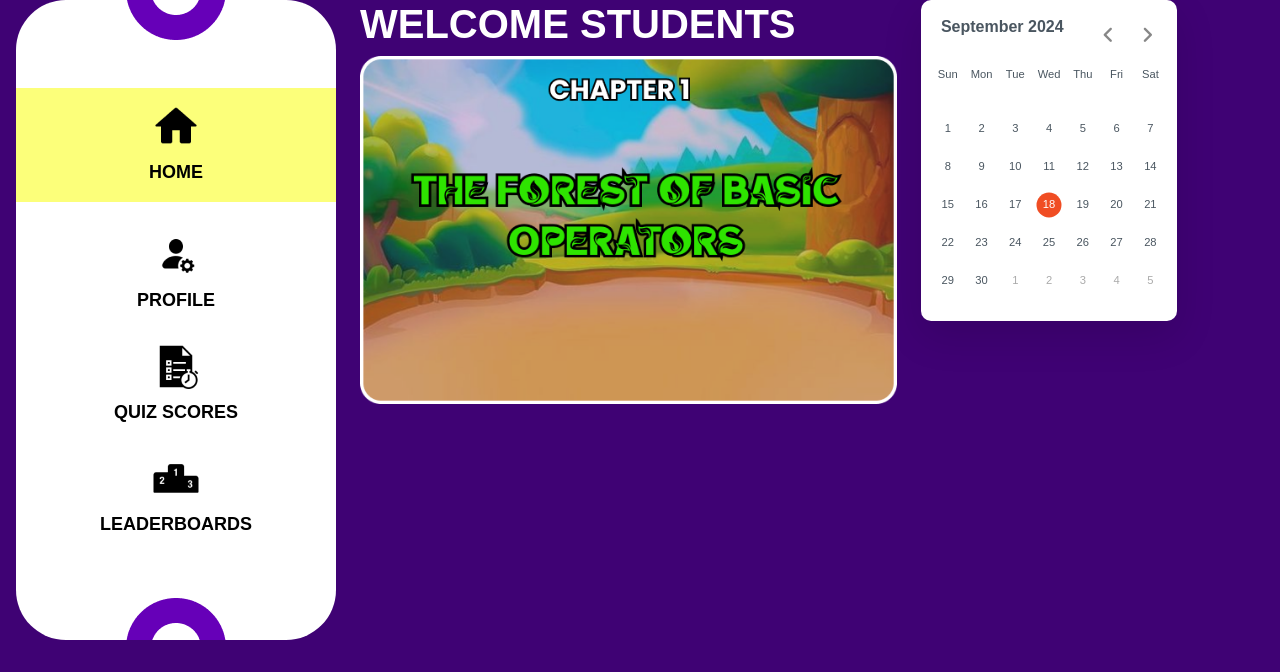
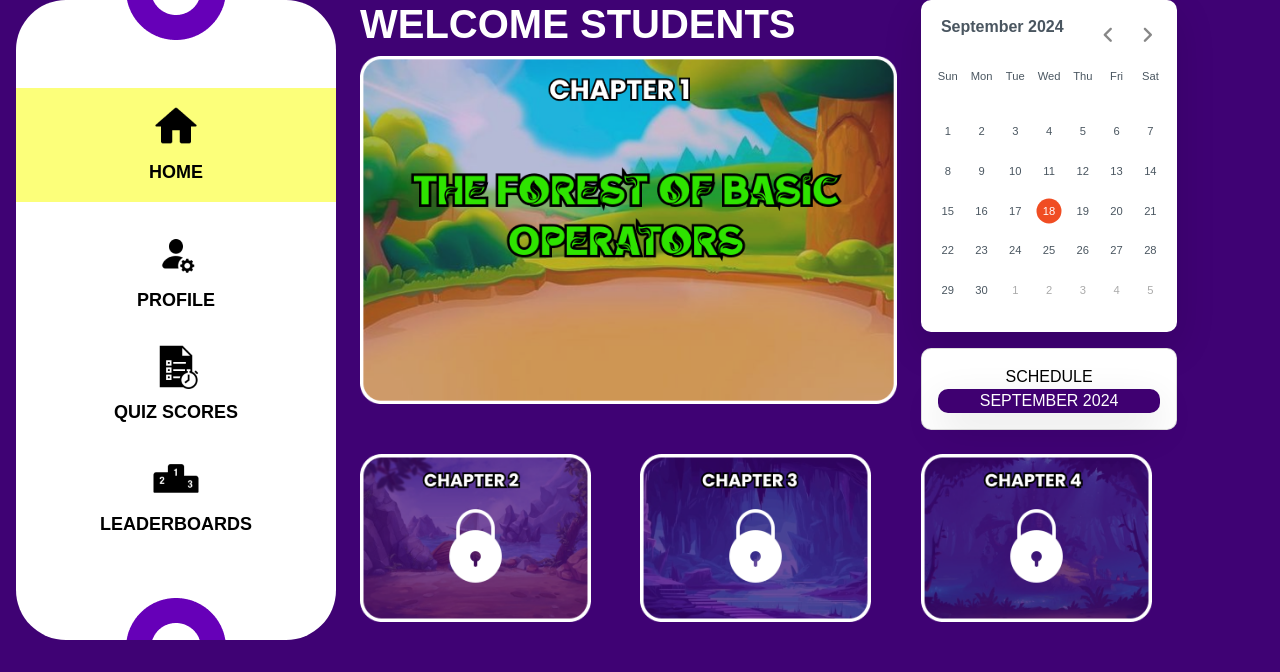
Before and after one commit to rodelio30/mathventures-layout, a PHP site: page /user/index.php in a window 1280 px wide; the page is wider, and only the part inside the window is pictured. Shown: the part 128-800 px from the top of that part. Run offline with PHP 8.4, Linux system fonts and the light colour scheme; data that the repository does not hold is empty; some web fonts are replaced.

Commit message:
dashboard layout only

```diff
--- a/user/index.php
+++ b/user/index.php
@@ -70,12 +70,26 @@
                         <ul class="days"></ul>
                     </div>
                   </div>
+                  <div class="card card-week">
+                    <span class="text-center">
+                      SCHEDULE
+                    </span>
+                    <div class="wrapper card-week-inside">
+                        SEPTEMBER 2024
                     </div>
                   </div>
-            <div class="row">
-              <div class="col-md-4"></div>
-              <div class="col-md-4"></div>
-                <div class="col-md-4"></div>
+              </div>
+            </div>
+            <div class="row mt-4">
+              <div class="col-md-4">
+                <img src="../img/user/chapter2.png" alt="" style="width: 90%;">
+              </div>
+              <div class="col-md-4">
+                <img src="../img/user/chapter3.png" alt="" style="width: 90%;">
+              </div>
+              <div class="col-md-4">
+                <img src="../img/user/chapter4.png" alt="" style="width: 90%;">
+              </div>
             </div>
           </div>
       </div>
--- a/user/profile.php
+++ b/user/profile.php
@@ -40,7 +40,7 @@
         ?>
           <!-- Main Content (Placeholder) -->
           <div class="col-md-8">
-            <h3>Hello Worlds</h3>
+            <h1>Hello Worlds</h1>
           </div>
         </div>
     </div>
--- a/user/styles.css
+++ b/user/styles.css
@@ -27,11 +27,11 @@ body {
   width: 100%;
 }
 .sidebar .active {
-  background-color: #FCFF7A;
+  background-color: #fcff7a;
   padding: 1rem;
 }
 .sidebar a:hover {
-  color: #4A0072;
+  color: #4a0072;
 }
 
 .sidebar .icon {
@@ -44,23 +44,23 @@ body {
 }
 
 /* Calendar */
-.wrapper{
+.wrapper {
   width: 100%;
-  background:  #FFFFFF;
-  color: #4A5660;
+  background: #ffffff;
+  color: #4a5660;
   border-radius: 10px;
-  box-shadow: 0 15px 40px rgba(0,0,0,0.12);
+  box-shadow: 0 15px 40px rgba(0, 0, 0, 0.12);
 }
-.wrapper header{
+.wrapper header {
   display: flex;
   align-items: center;
   padding: 15px 20px 0;
   justify-content: space-between;
 }
-header .icons{
+header .icons {
   display: flex;
 }
-header .icons span{
+header .icons span {
   height: 38px;
   width: 38px;
   margin: 0 1px;
@@ -72,52 +72,52 @@ header .icons span{
   user-select: none;
   border-radius: 50%;
 }
-.icons span:last-child{
+.icons span:last-child {
   margin-right: -10px;
 }
-header .icons span:hover{
+header .icons span:hover {
   background: #f2f2f2;
 }
 header .current-date {
   font-size: 1rem;
   font-weight: bold;
 }
-.calendar{
+.calendar {
   padding: 0 0 1px;
 }
-.calendar ul{
+.calendar ul {
   padding: 0 10px;
   display: flex;
   flex-wrap: wrap;
   list-style: none;
   text-align: center;
 }
-.calendar .days{
+.calendar .days {
   margin-bottom: 20px;
 }
-.calendar li{
-  color: #4A5660;
-  margin: 0.7rem 0;
+.calendar li {
+  color: #4a5660;
+  margin: 0.8rem 0;
   width: calc(100% / 7);
   font-size: 0.7rem;
 }
-.calendar .weeks li{
+.calendar .weeks li {
   font-weight: 500;
   cursor: default;
 }
-.calendar .days li{
+.calendar .days li {
   z-index: 1;
   cursor: pointer;
   position: relative;
   margin-top: 10px;
 }
-.days li.inactive{
+.days li.inactive {
   color: #aaa;
 }
-.days li.active{
+.days li.active {
   color: #fff;
 }
-.days li::before{
+.days li::before {
   position: absolute;
   content: "";
   left: 50%;
@@ -128,11 +128,24 @@ header .current-date {
   border-radius: 50%;
   transform: translate(-50%, -50%);
 }
-.days li.active::before{
-  background: #F04D23;
+.days li.active::before {
+  background: #f04d23;
 }
-.days li:not(.active):hover::before{
+.days li:not(.active):hover::before {
   /* background: #f2f2f2; */
   background: rgb(126, 118, 119);
 }
 /* Calendar */
+
+.card-week {
+  color: black;
+  padding: 1rem;
+  margin-top: 1rem;
+  border-radius: 10px !important;
+}
+
+.card-week-inside {
+  color: white;
+  background-color: #3f0071 !important;
+  text-align: center;
+}
```
Also changed, not shown: img/user/chapter2.png (added), img/user/chapter3.png (added), img/user/chapter4.png (added), 3 other files. Lines whose indentation alone changed are shown as unchanged.
